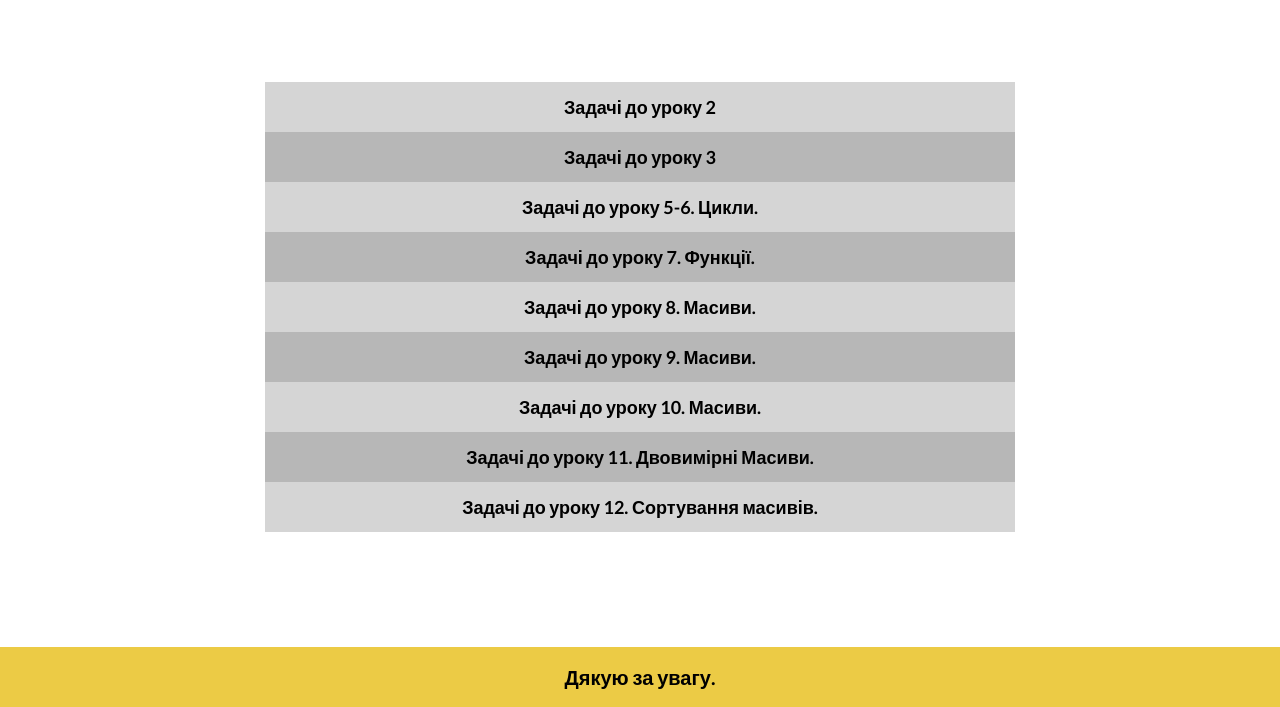
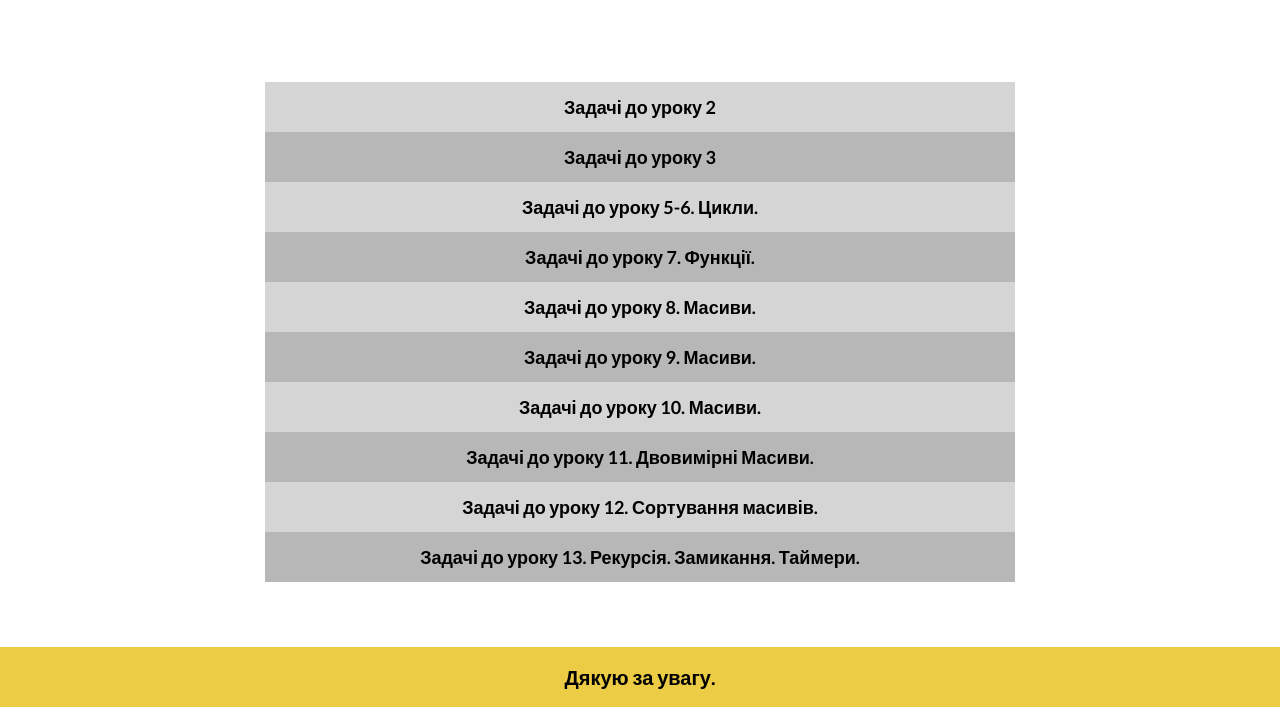
Before and after one commit to KateOlexMari/JS-HW, a plain HTML site: page main.html in a window 1280 px wide. Shown: the part 93-800 px from the top of the page. Drawn offline with Linux system fonts and the light colour scheme; files whose address does not match are found by name.

Commit message:
Add files via upload

```diff
--- a/main.html
+++ b/main.html
@@ -58,6 +58,10 @@
 							>Задачі до уроку 12. Сортування масивів.</a>
 					</div>
 
+					<div class="task-block__1">
+						<a href="./lesson_13/lesson_13.html"
+							>Задачі до уроку 13. Рекурсія. Замикання. Таймери.</a>
+					</div>
 
             </div>
           </div>
```
